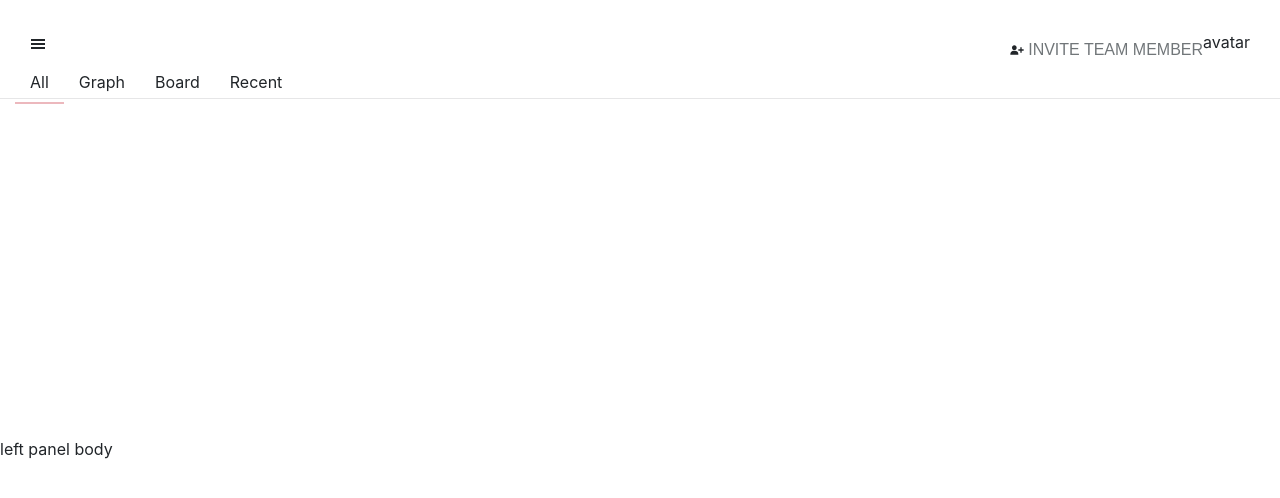
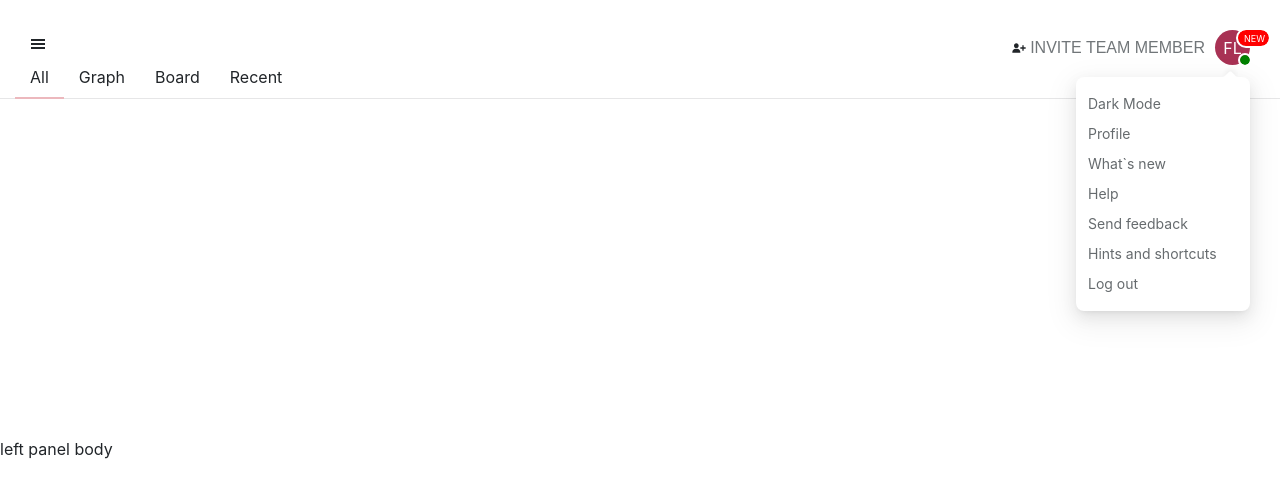
Before and after one commit to Jagadeeshthatikonda/Lrnr, a React (Create React App) app: page / in a window 1280 px wide. Shown: the top 498 px of the page. Built offline with nearby package versions, Linux system fonts and the light colour scheme.

Commit message:
Done adding avatar component and integrated in header section

```diff
--- a/src/Components/Header/Header.tsx
+++ b/src/Components/Header/Header.tsx
@@ -1,7 +1,8 @@
-import React from "react";
 import { GiHamburgerMenu } from "react-icons/gi";
 import { BiSolidUserPlus } from "react-icons/bi";
+import React from "react";
 
+import { Avatar } from "../../DesignSystem/Avatar/Avatar";
 import { collectionsTabList } from "../../store/fixtures/collectionsTabsFixture";
 
 import "./styles.css";
@@ -43,7 +44,7 @@ export const Header = (props: HeaderProps): React.ReactElement => {
         <div className={"header-right-section"}>
           {renderInvitePeople()}
           <p className={"invite-team-member"}>INVITE TEAM MEMBER</p>
-          <p>avatar</p>
+          <Avatar />
         </div>
       </div>
       <div className={"header-bottom-section"}>{renderTabsList()}</div>
--- /dev/null
+++ b/src/DesignSystem/Avatar/Avatar.tsx
@@ -0,0 +1,57 @@
+//TODO: We can make avatar design system and can use across modules.
+
+import { Popover } from "antd";
+
+import { profileOptions } from "../../store/fixtures/collectionsProfileFixture";
+
+import "./styles.css";
+
+export const Avatar = (): React.ReactElement => {
+  const profileActionsContent = (): React.ReactElement => {
+    return (
+      <div>
+        {profileOptions.map(eachProfile => (
+          <ul key={eachProfile.id} className={"unordered-list"}>
+            {eachProfile.section.map(profileSectionDetails => (
+              <li
+                key={profileSectionDetails.id}
+                className={"profile-detail-option-text"}
+              >
+                {profileSectionDetails.value}
+              </li>
+            ))}
+          </ul>
+        ))}
+      </div>
+    );
+  };
+
+  const renderAvatarWithStatus = (): React.ReactElement => (
+    <div className={"avatar-container"}>
+      <div className={"avatar"}>
+        <span className={"avatar-text"}>FL</span>
+      </div>
+      <div className={"status-container"}></div>
+    </div>
+  );
+
+  const renderAvatarStage = (): React.ReactElement => (
+    <div className={"stage"}>
+      <p className={"stage-text"}>NEW</p>
+    </div>
+  );
+
+  return (
+    <Popover
+      content={profileActionsContent}
+      trigger="hover"
+      placement={"bottomRight"}
+      open={true}
+    >
+      <div className={"avatar-with-status-stage-container"}>
+        {renderAvatarWithStatus()}
+        {renderAvatarStage()}
+      </div>
+    </Popover>
+  );
+};
--- /dev/null
+++ b/src/DesignSystem/Avatar/styles.css
@@ -0,0 +1,45 @@
+.avatar-container {
+  position: relative;
+}
+
+.avatar {
+  width: 35px;
+  height: 35px;
+  border-radius: 50%;
+  background-color: #a83254;
+  display: flex;
+  flex-direction: row;
+  justify-content: center;
+  align-items: center;
+}
+
+.avatar-text {
+  color: white;
+}
+.avatar-with-status-stage-container {
+  position: relative;
+  margin-left: 10px;
+  cursor: pointer;
+}
+.unordered-list {
+  list-style-type: none;
+  padding: 0px;
+  margin: 0px;
+  width: 150px;
+}
+
+.profile-detail-option-text {
+  color: #666b6e;
+  width: 100%;
+  height: 30px;
+  vertical-align: center;
+  display: flex;
+  flex-direction: row;
+  align-items: center;
+  cursor: pointer;
+}
+
+.profile-detail-option-text:hover {
+  background-color: #f4f9fc;
+  border-radius: 6px;
+}
--- /dev/null
+++ b/src/store/fixtures/collectionsProfileFixture.ts
@@ -0,0 +1,52 @@
+import { v4 as uuidV4 } from "uuid";
+
+import { ProfileSectionDetails } from "../../types/types";
+//TODO: If data not generated form backend, then can use i18n for hard coded text that supports different languages
+
+export const profileOptions: ProfileSectionDetails[] = [
+  {
+    id: uuidV4(),
+    section: [
+      {
+        id: uuidV4(),
+        value: "Dark Mode",
+      },
+      {
+        id: uuidV4(),
+        value: "Profile",
+      },
+    ],
+  },
+
+  {
+    id: uuidV4(),
+    section: [
+      {
+        id: uuidV4(),
+        value: "What`s new",
+      },
+      {
+        id: uuidV4(),
+        value: "Help",
+      },
+      {
+        id: uuidV4(),
+        value: "Send feedback",
+      },
+      {
+        id: uuidV4(),
+        value: "Hints and shortcuts",
+      },
+    ],
+  },
+
+  {
+    id: uuidV4(),
+    section: [
+      {
+        id: uuidV4(),
+        value: "Log out",
+      },
+    ],
+  },
+];
--- /dev/null
+++ b/src/types/types.ts
@@ -0,0 +1,9 @@
+export interface EachProfileSectionType {
+  id: string;
+  value: string;
+}
+
+export interface ProfileSectionDetails {
+  id: string;
+  section: EachProfileSectionType[];
+}
```
